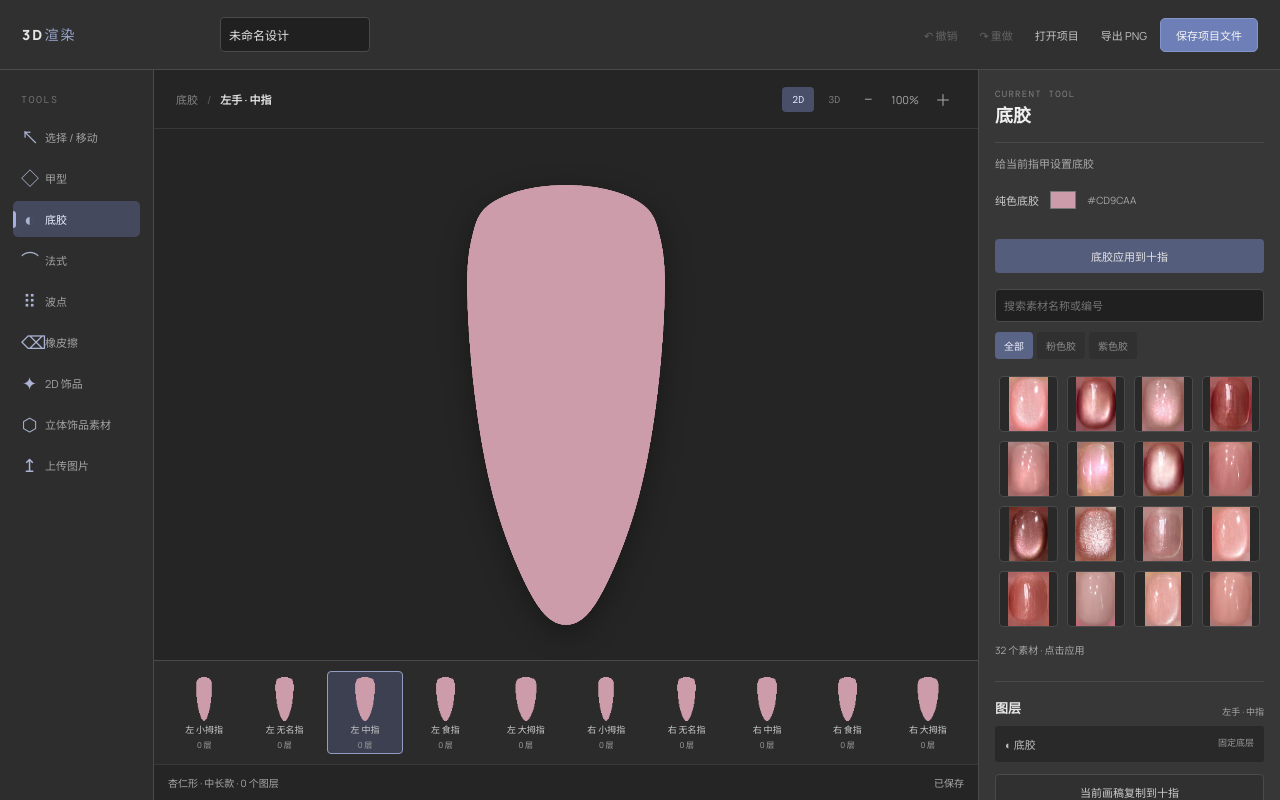
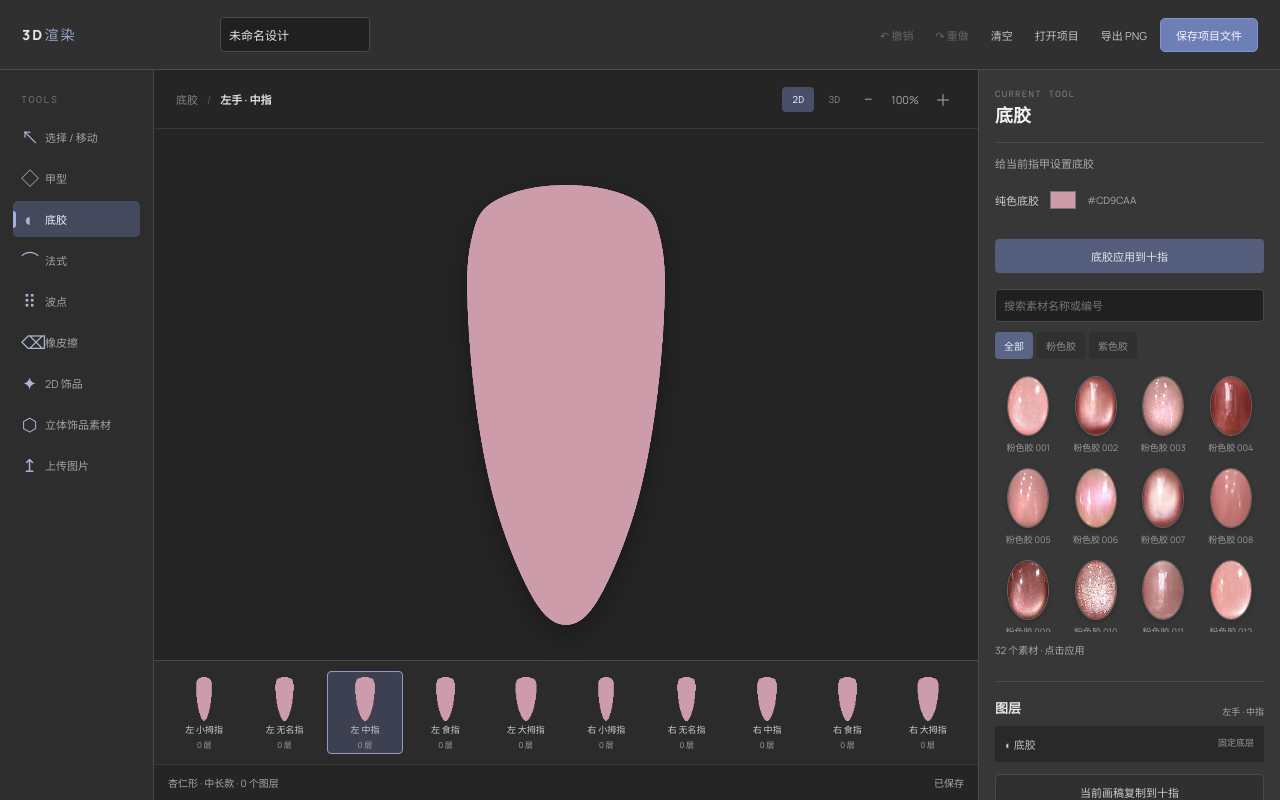
Before and after one commit to huijieya/nail_web, a React (Vite) app: page / in a window 1280 px wide. Both pictures are taken after a click on the button "◐ 底胶". Built offline with nearby package versions, Linux system fonts and the light colour scheme.

Commit message:
fix:底胶正方形优化为椭圆形；增加一键清空

```diff
--- a/src/App.tsx
+++ b/src/App.tsx
@@ -7,6 +7,7 @@ import { loadImage, newLayer, parseProject, renderDesign } from './design'
 import type { Layer, NailDesign } from './design'
 import { useCanvases, useModels, useProject, useSurfaces } from './useEditor'
 import assets from './assets.json'
+import { materialCrop } from './materials'
 import './editor.css'
 
 const ThreeDPreview = lazy(() => import('./ThreeDPreview'))
@@ -64,6 +65,12 @@ export default function App() {
   const currentModel = surfaces[selected % 5]
 
   const selectNail = useCallback((index: number) => { setSelected(index); setDraft(null); setLayerId('') }, [])
+  const clearDesign = () => {
+    setDraft(null)
+    setLayerId('')
+    commit(previous => ({ ...previous, nails: previous.nails.map(() => ({ base: '', color: '#ffffff', layers: [] })) }))
+    setNotice('已清空十指设计，保留甲型和长度；可撤销恢复')
+  }
   const editNail = (update: (nail: NailDesign) => NailDesign, index = selected) => {
     setDraft(null)
     commit(previous => ({ ...previous, nails: previous.nails.map((entry, position) => position === index ? update(entry) : entry) }))
@@ -178,6 +185,7 @@ export default function App() {
       <div className="top-actions">
         <button className="ghost-button" disabled={!canUndo || !!draft} onClick={() => { setDraft(null); undo() }} title="⌘/Ctrl Z">↶ 撤销</button>
         <button className="ghost-button" disabled={!canRedo || !!draft} onClick={() => { setDraft(null); redo() }} title="⌘/Ctrl Shift Z">↷ 重做</button>
+        <button className="ghost-button" disabled={!!draft} onClick={clearDesign} title="清空全部图层，保留甲型和长度，可撤销">清空</button>
         <button className="ghost-button" onClick={() => projectInput.current?.click()}>打开项目</button>
         <input hidden type="file" accept=".json" ref={projectInput} onChange={importProject}/>
         <button className="ghost-button" disabled={!currentModel || !!draft} onClick={exportPng}>导出 PNG</button>
@@ -235,7 +243,18 @@ export default function App() {
         {hasAssets && <div className="material-library">
           <input className="asset-search" placeholder="搜索素材名称或编号" aria-label="搜索素材" value={search} onChange={event => setSearch(event.target.value)}/>
           {assetCategories.length > 1 && <div className="panel-tabs">{['all', ...assetCategories].map(category => <button key={category} className={filter === category ? 'active' : ''} onClick={() => setFilter(category)}>{category === 'all' ? '全部' : categoryNames[category]}</button>)}</div>}
-          <div className="asset-grid">{tool === 'french' && <button className="asset-card asset-none" title="不设置法式" onClick={() => removeExclusiveLayer('french')}><span className="asset-image">无</span></button>}{visibleAssets.map(asset => <button key={asset.src} className={`asset-card ${nail.base === asset.src ? 'selected' : ''}`} title={`${assetName(asset.src)} · ${tool === 'base' ? '应用于当前指甲' : '替换当前法式图层'}`} onClick={() => { if (tool === 'base') editNail(previous => ({ ...previous, base: asset.src })); else if (tool === 'french') addFrench(asset.src); else addImage(asset.src, assetName(asset.src)) }}><span className="asset-image"><img loading="lazy" src={asset.src} alt={assetName(asset.src)}/></span></button>)}</div>
+          <div className={`asset-grid ${tool === 'base' || tool === 'french' ? 'polish-grid' : ''}`}>
+            {tool === 'french' && <button className={`asset-card asset-none ${!frenchLayer ? 'selected' : ''}`} aria-pressed={!frenchLayer} title="不设置法式" onClick={() => removeExclusiveLayer('french')}><span className="asset-image">无</span><span className="asset-name">无</span></button>}
+            {visibleAssets.map(asset => {
+              const polish = tool === 'base' || tool === 'french'
+              const selected = tool === 'base' ? nail.base === asset.src : tool === 'french' ? frenchLayer?.src === asset.src : false
+              const crop = materialCrop(asset.src)
+              return <button key={asset.src} className={`asset-card ${selected ? 'selected' : ''}`} aria-pressed={polish ? selected : undefined} title={`${assetName(asset.src)} · ${tool === 'base' ? '应用于当前指甲' : tool === 'french' ? '替换当前法式图层' : '添加可编辑图层'}`} onClick={() => { if (tool === 'base') editNail(previous => ({ ...previous, base: asset.src })); else if (tool === 'french') addFrench(asset.src); else addImage(asset.src, assetName(asset.src)) }}>
+                <span className="asset-image"><img loading="lazy" src={asset.src} alt={assetName(asset.src)} style={polish ? { position: 'absolute', width: `${100 / crop.width}%`, height: `${100 / crop.height}%`, left: `${-100 * crop.x / crop.width}%`, top: `${-100 * crop.y / crop.height}%` } : undefined}/></span>
+                {polish && <span className="asset-name">{assetName(asset.src)}</span>}
+              </button>
+            })}
+          </div>
           {visibleAssets.length === 0 && <p className="small-note">没有匹配的素材</p>}
           <p className="small-note">{visibleAssets.length} 个素材 · 点击应用</p>
         </div>}
--- a/src/design.ts
+++ b/src/design.ts
@@ -1,4 +1,5 @@
 import { availableLengths, shapes } from './model'
+import { materialCrop } from './materials'
 
 export type Point = { x: number; y: number }
 export type Stroke = { points: Point[]; size: number }
@@ -69,7 +70,11 @@ export async function renderDesign(design: NailDesign, mask: HTMLCanvasElement)
   context.fillStyle = design.color
   context.fillRect(0, 0, width, height)
   console.log('design', design)
-  if (design.base) context.drawImage(loaded.get(design.base)!, 0, 0, width, height)
+  if (design.base) {
+    const image = loaded.get(design.base)!
+    const crop = materialCrop(design.base)
+    context.drawImage(image, image.naturalWidth * crop.x, image.naturalHeight * crop.y, image.naturalWidth * crop.width, image.naturalHeight * crop.height, 0, 0, width, height)
+  }
   for (const layer of design.layers) {
     if (!layer.visible) continue
     const surface = makeCanvas(width, height)
--- a/src/editor.css
+++ b/src/editor.css
@@ -49,6 +49,14 @@
 .editor-shell .asset-grid { max-height: 260px; overflow-y: auto; padding: 3px; grid-template-columns: repeat(4, 1fr); }
 .editor-shell .asset-image { height: 56px; background: #292929; }
 .editor-shell .asset-image img { object-fit: contain; }
+.editor-shell .polish-grid { gap: 12px 7px; }
+.editor-shell .polish-grid .asset-card { align-items: center; }
+.editor-shell .polish-grid .asset-image { width: 42px; height: 60px; border-radius: 50%; border-color: #686868; box-shadow: 0 2px 5px #0003; }
+.editor-shell .polish-grid .asset-image img { object-fit: fill; }
+.editor-shell .polish-grid .asset-name { max-width: 100%; text-align: center; }
+.editor-shell .polish-grid .asset-none .asset-image { display: grid; place-items: center; color: #a8a8a8; font-size: 13px; }
+.editor-shell .polish-grid .asset-card:hover .asset-image { border-color: #a3acd3; }
+.editor-shell .polish-grid .asset-card.selected .asset-image { border-color: #abb9e7; box-shadow: 0 0 0 1px #abb9e7; }
 /* .editor-shell .asset-none .asset-image { display: grid; place-items: center; color: #a8a8a8; font-size: 15px; } */
 /* .editor-shell .asset-none small { display: block; padding: 4px; color: #a8a8a8; font-size: 9px; } */
 .layers-panel { margin-top: 22px; padding-top: 16px; border-top: 1px solid #4a4a4a; }
--- /dev/null
+++ b/src/materials.ts
@@ -0,0 +1,6 @@
+export function materialCrop(src: string) {
+  const category = src.split('/')[2]
+  return category === 'base_coat_pink' || category === 'base_coat_purple'
+    ? { x: .08, y: .03, width: .84, height: .94 }
+    : { x: 0, y: 0, width: 1, height: 1 }
+}
```
Also changed, not shown: 1 other file (tests, documents, lock files or other folders).
